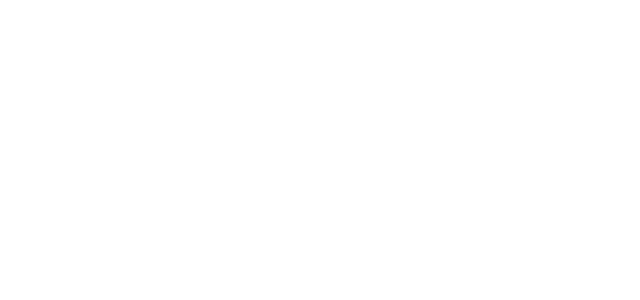
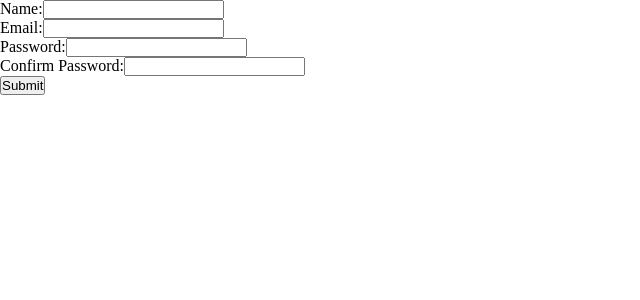
Before and after one commit to riccvargiu-eng/frontendreact, a React (Vite) app in the folder vite-project/: page / in a window 1280 px wide. Shown: the top 300 px of the page, without its empty margins (0-640 px from the left). Built offline with nearby package versions, Linux system fonts and the light colour scheme.

Commit message:
Add BaseForm component with form handling and validation

```diff
--- a/vite-project/src/App.jsx
+++ b/vite-project/src/App.jsx
@@ -1,7 +1,12 @@
 import "./App.css";
+import BaseForm from "./assets/components/form/form.jsx";
 
 function App() {
-  return <></>;
+  return (
+    <>
+      <BaseForm />
+    </>
+  );
 }
 
 export default App;
--- /dev/null
+++ b/vite-project/src/assets/components/form/form.jsx
@@ -0,0 +1,63 @@
+import { useState } from "react";
+
+function BaseForm() {
+  const [formData, setFormData] = useState({
+    name: "",
+    email: "",
+    password: "",
+  });
+  const { name, email, password } = formData;
+  const [confirmPassword, setConfirmPassword] = useState("");
+
+  const handleSubmit = (e) => {
+    e.preventDefault();
+    if (password !== confirmPassword) {
+      alert("Le password non coincidono!");
+      return;
+    }
+    alert("Form inviato correttamente!");
+  };
+
+  return (
+    <form onSubmit={handleSubmit}>
+      <div>
+        <label>Name:</label>
+        <input
+          type="text"
+          value={name}
+          onChange={(e) => setFormData({ ...formData, name: e.target.value })}
+        />
+      </div>
+      <div>
+        <label>Email:</label>
+        <input
+          type="text"
+          value={email}
+          onChange={(e) => setFormData({ ...formData, email: e.target.value })}
+        />
+      </div>
+      <div>
+        <label>Password:</label>
+        <input
+          type="password"
+          value={password}
+          onChange={(e) =>
+            setFormData({ ...formData, password: e.target.value })
+          }
+        />
+      </div>
+      <div>
+        <label>Confirm Password:</label>
+        <input
+          id="confirmPassword"
+          type="password"
+          value={confirmPassword}
+          onChange={(e) => setConfirmPassword(e.target.value)}
+        />
+      </div>
+      <button type="submit">Submit</button>
+    </form>
+  );
+}
+
+export default BaseForm;
```
